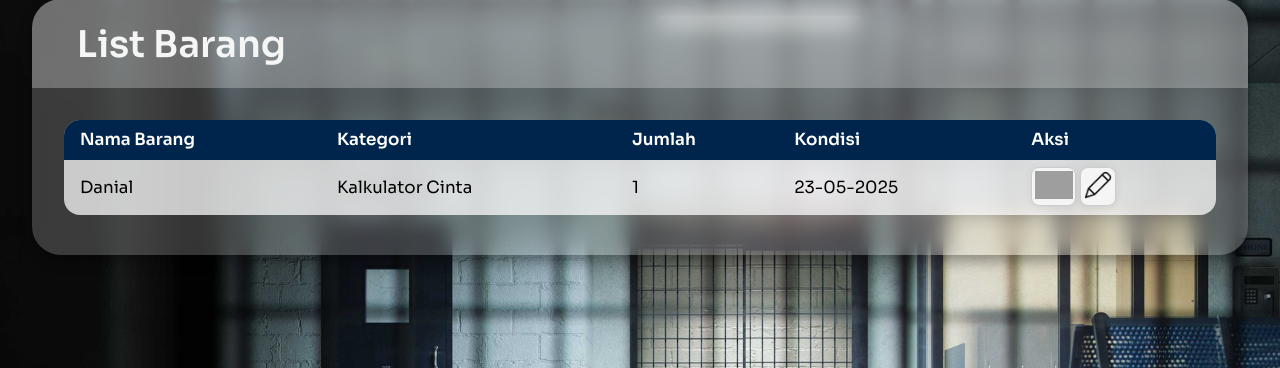
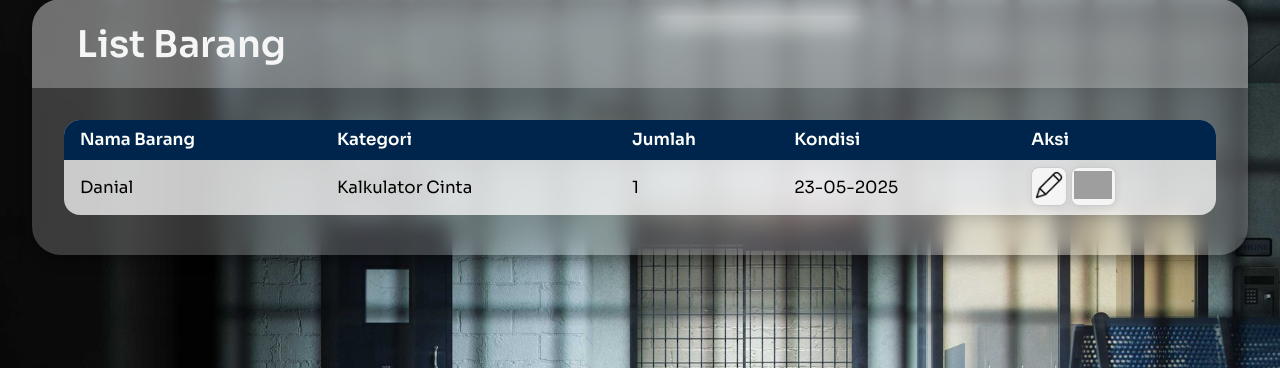
Before and after one commit to HarisHerdiansyah/inventaris-barang, a PHP site: page /item-list.php in a window 1280 px wide. Shown: the part 121-489 px from the top of the page. Run offline with PHP 8.4, Linux system fonts and the light colour scheme; grey boxes are pictures that could not be loaded.

Commit message:
item-list.php

```diff
--- a/item-list.php
+++ b/item-list.php
@@ -37,8 +37,8 @@
                             <td>1</td>
                             <td>23-05-2025</td>
                             <td>
-                              <button class="delete"> <img id="icon" src="delete.png" alt=""> </button>
-                              <button class="delete"> <img id="icon" src="pen.png" alt=""> </button>
+                                <button class="delete pen"> <img id="icon" src="pen.png" alt=""> </button>
+                                <button class="delete bin"> <img id="icon" src="delete.png" alt=""> </button>
                             </td>
                         </tr>
                     </tbody>
```
